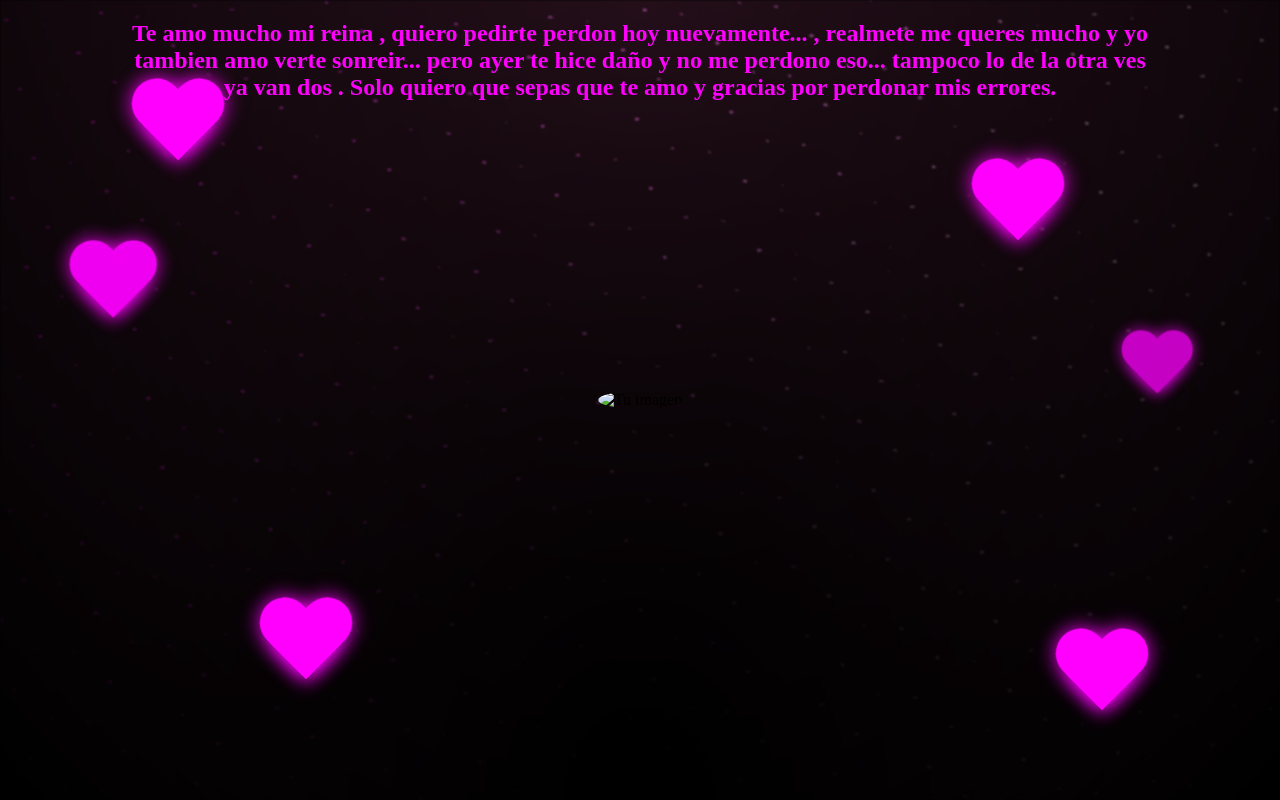
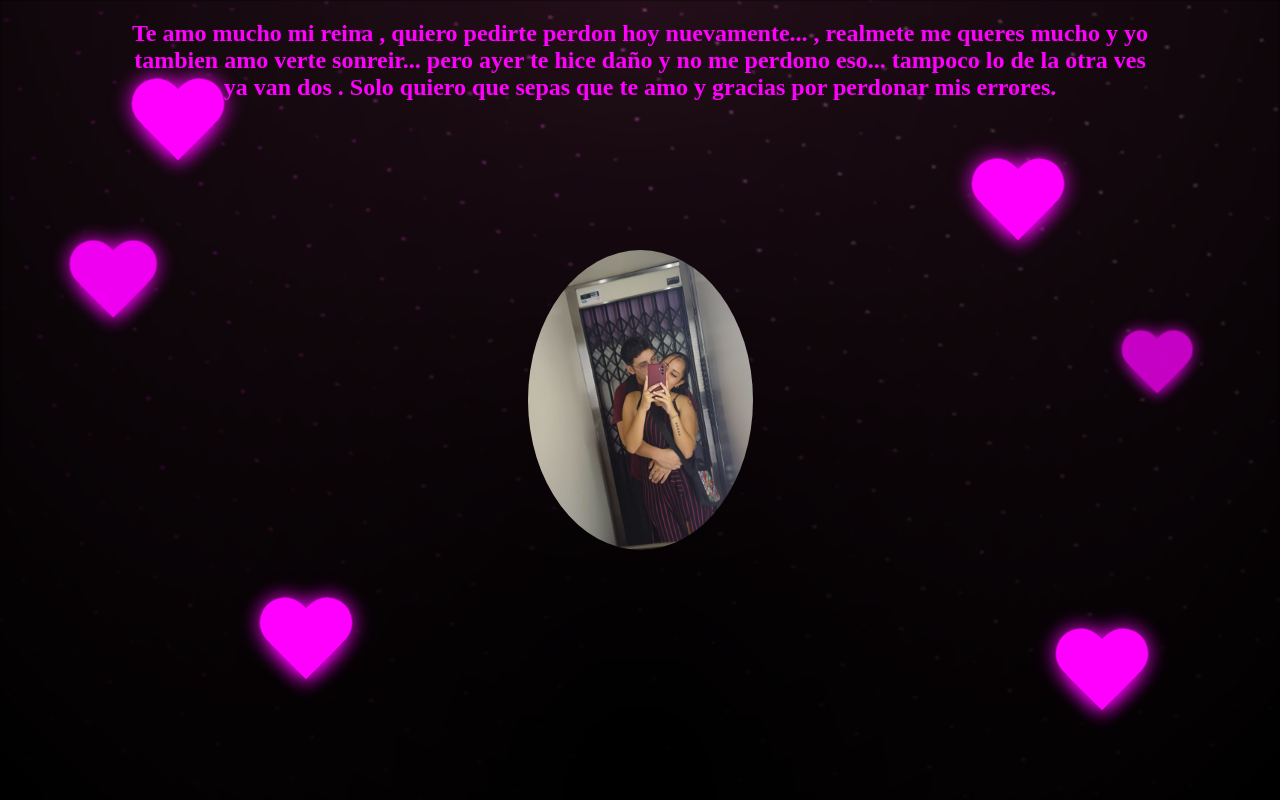
Before and after one commit to Lucas20034/PerdonAmor, a plain HTML site: page index.html in a window 1280 px wide. Drawn offline with Linux system fonts and the light colour scheme.

Commit message:
Update index.html

```diff
--- a/index.html
+++ b/index.html
@@ -247,7 +247,7 @@
     </div>
 
     <div class="image-container">
-      <img src="novios.jpg" alt="Tu imagen" />
+      <img src="novios.jpeg" alt="Novios" />
     </div>
   </body>
 </html>
```
